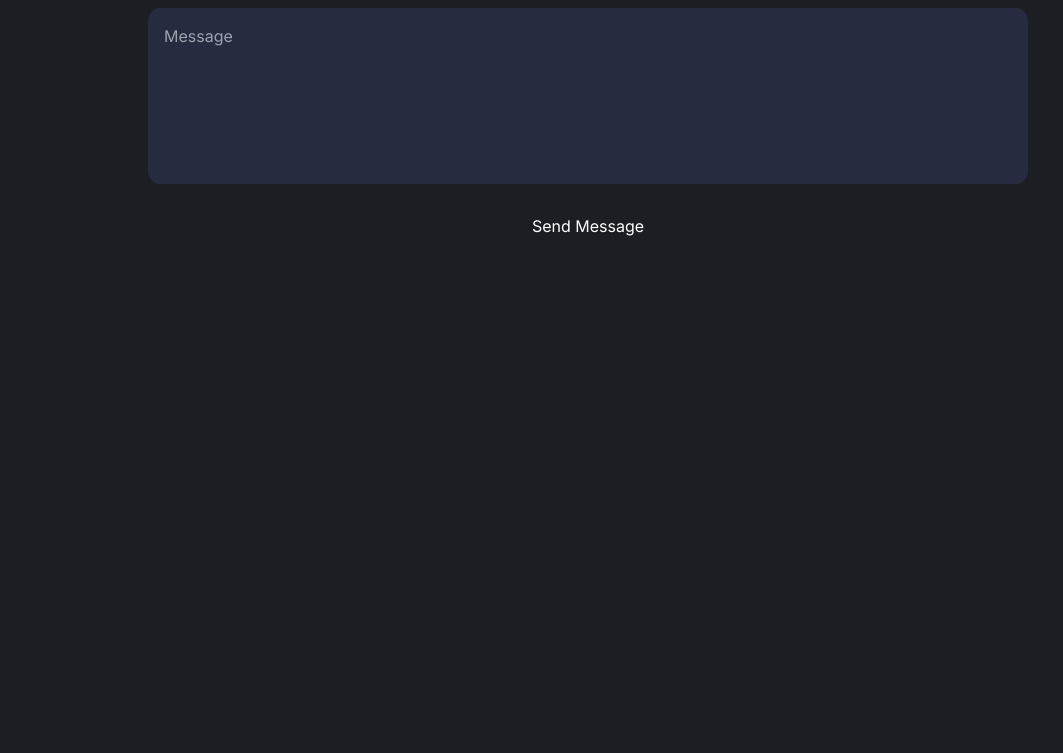
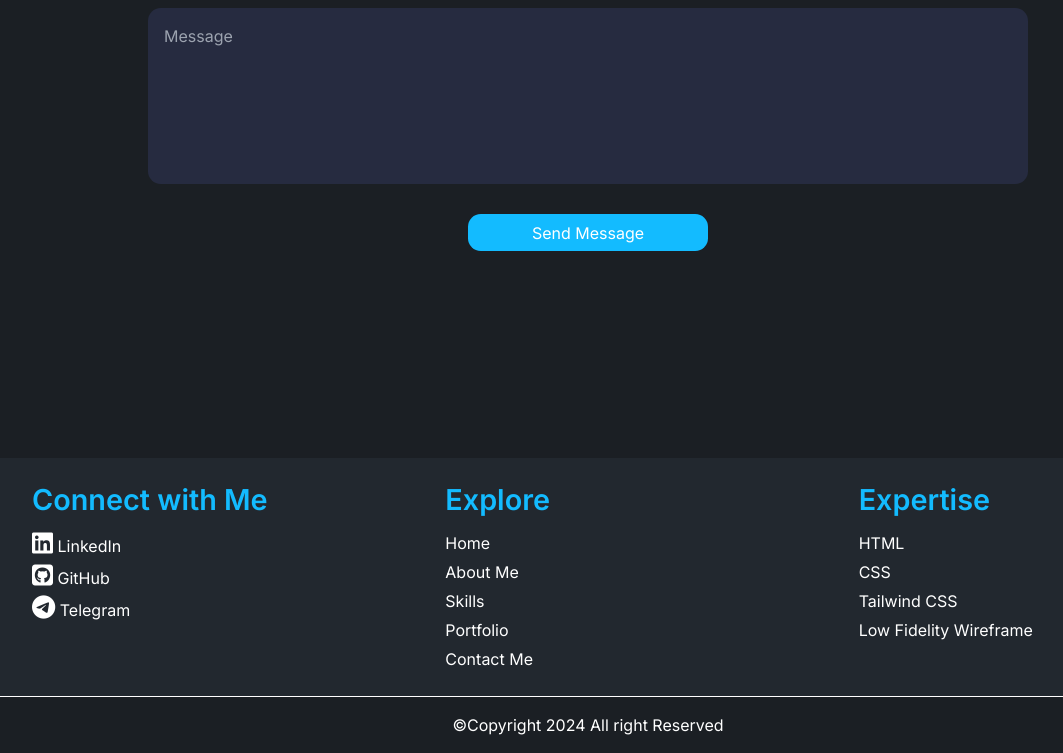
Before and after one commit to Dagmawi-Dev/MyPortfolio, a website: page src/index.html in a window 1280 px wide. Shown: the part 3758-4511 px from the top of the page, without its empty margins (52-1115 px from the left). Before the commit the page ends 4168 px from the top, so only its background shows below. Drawn offline with nearby package versions, Linux system fonts and the light colour scheme.

Commit message:
contact us button and footer html and css

```diff
--- a/src/css/my_styles.css
+++ b/src/css/my_styles.css
@@ -303,3 +303,66 @@ span {
   margin-top: 0.8rem;
   cursor: pointer;
 }
+.btn {
+  width: 30vh;
+  background-color: var(--main-color);
+  padding: 0.4em;
+  border-radius: 0.8em;
+}
+.footer {
+  display: flex;
+  justify-content: space-around;
+  padding: 20px;
+  background-color: var(--second-bg-color);
+}
+
+.footer-column {
+  flex: 1;
+  margin-left: 4em;
+}
+
+.footer-column h4 {
+  margin-bottom: 10px;
+}
+
+.footer-column ul {
+  list-style: none;
+  padding: 0;
+}
+
+.footer-column ul li {
+  margin-bottom: 5px;
+}
+.fa-linkedin,
+.fa-square-github,
+.fa-telegram {
+  font-size: 1.5rem;
+}
+
+.footer-column ul li a {
+  color: #fff;
+  text-decoration: none;
+}
+.footer-column ul li a:hover {
+  color: var(--main-color);
+}
+.footer-column h4 {
+  font-size: 1.8rem;
+  font-weight: 600;
+}
+
+/* Additional styling for the copyright text */
+.footer-copyright {
+
+  padding: 1rem;
+  border-top: 1px solid #fff;
+}
+.footer-copyright h3 {
+  padding: 0px;
+  width: 100%;
+  display: flex;
+  justify-content: center;
+}
+footer {
+  margin-top: 3rem;
+}
--- a/src/index.html
+++ b/src/index.html
@@ -183,6 +183,41 @@
       <input type="submit" value="Send Message" class="btn" />
     </form>
   </section>
+  <footer>
+    <div class="footer">
+      <div class="footer-column">
+        <h4><span>Connect with Me</span></h4>
+        <ul>
+          <li><a href="https://www.linkedin.com/in/dagmawi-tewodros-7005522a2"><i class="fa-brands fa-linkedin"></i>
+              LinkedIn</a></li>
+          <li><a href="https://github.com/Dagmawi-Dev"><i class="fa-brands fa-square-github"></i> GitHub</a></li>
+          <li><a href="https://t.me/Lobibbb"><i class="fa-brands fa-telegram"></i> Telegram</a></li>
+        </ul>
+      </div>
+      <div class="footer-column">
+        <h4><span>Explore</span></h4>
+        <ul>
+          <li><a href="#home">Home</a></li>
+          <li><a href="#about">About Me</a></li>
+          <li><a href="#skills">Skills</a></li>
+          <li><a href="#portfolio">Portfolio</a></li>
+          <li><a href="#contact">Contact Me</a></li>
+        </ul>
+      </div>
+      <div class="footer-column">
+        <h4><span>Expertise</span></h4>
+        <ul>
+          <li>HTML</li>
+          <li>CSS</li>
+          <li>Tailwind CSS</li>
+          <li>Low Fidelity Wireframe</li>
+        </ul>
+      </div>
+    </div>
+    <div class="footer-copyright">
+      <h3> &#169;Copyright 2024 All right Reserved</h3>
+    </div>
+  </footer>
   <script>
     function Menu(e) {
       let list = document.querySelector(".navlist");
```
